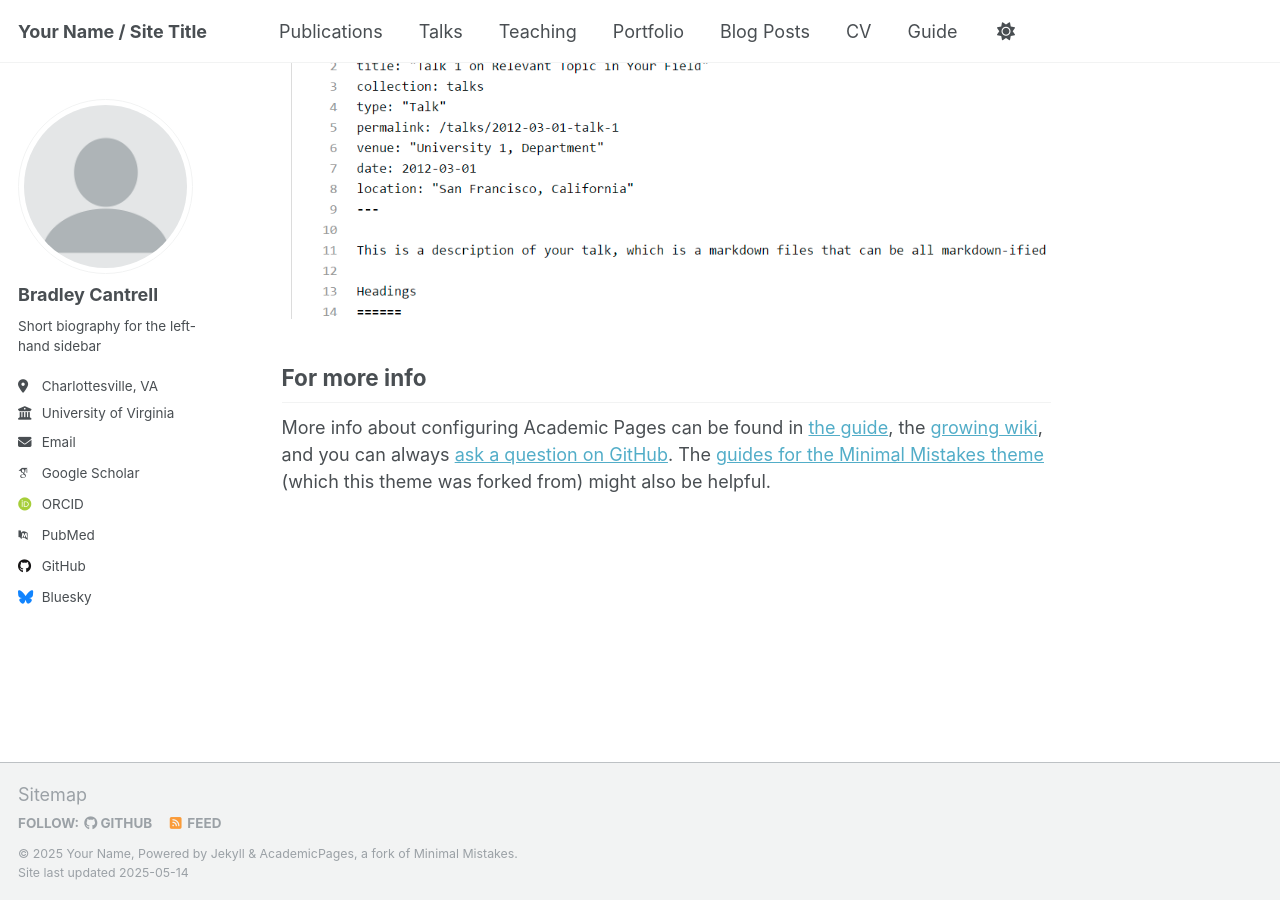
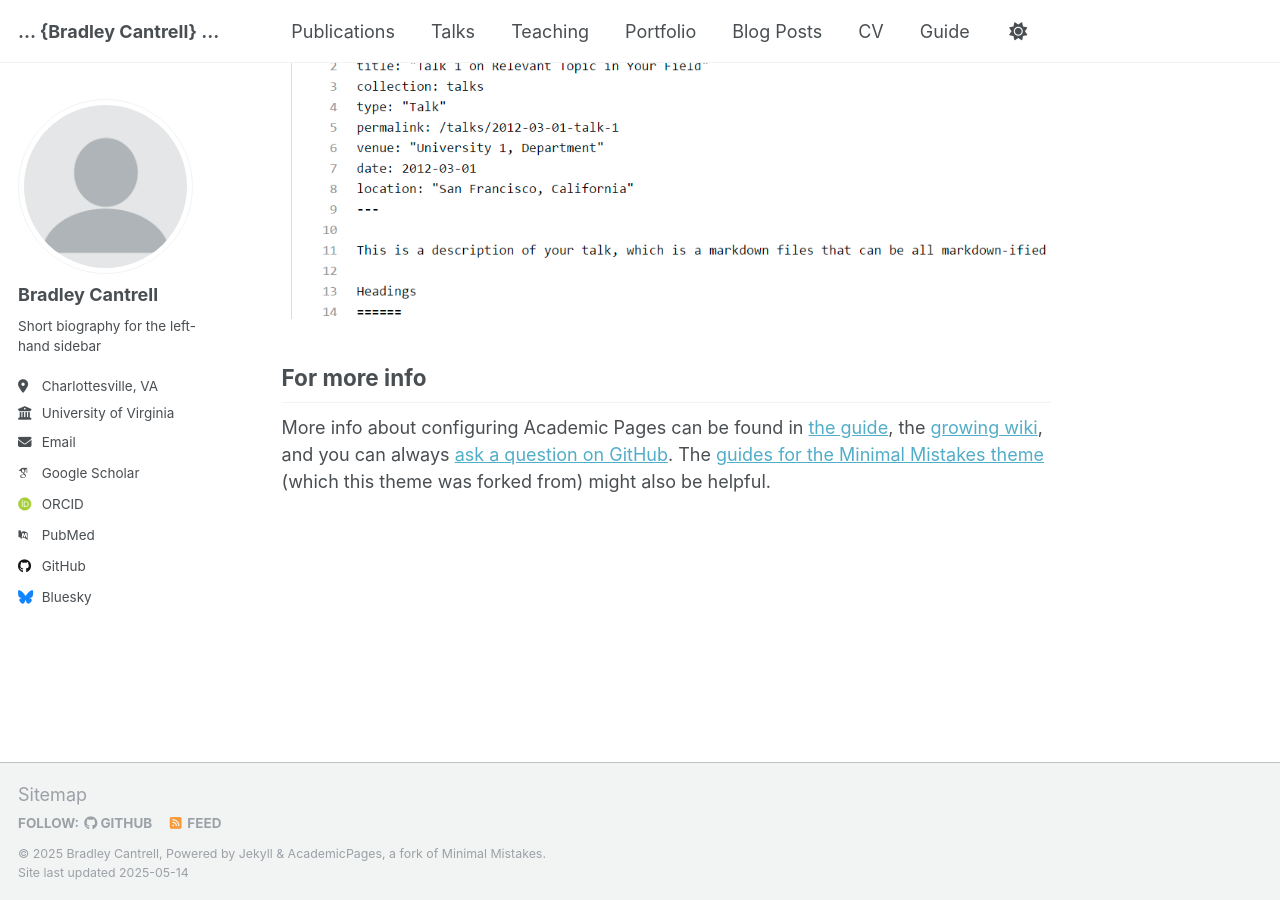
Before and after one commit to bradcantrell/bradcantrell.github.io, a Jekyll site: the page built from _pages/about.md, in a window 1280 px wide and 900 px high, scrolled down 2636 px. Built offline with Jekyll 4.4.1, drawn with Linux system fonts in a browser that asks for light colours; some web fonts are replaced.

Commit message:
Update _config.yml

```diff
--- a/_config.yml
+++ b/_config.yml
@@ -9,9 +9,9 @@
 # Basic Site Settings
 locale                   : "en-US"
 site_theme               : "default"
-title                    : "Your Name / Site Title"
+title                    : "... {Bradley Cantrell} ..."
 title_separator          : "-"
-name                     : &name "Your Name"
+name                     : &name "Bradley Cantrell"
 description              : &description "personal description"
 url                      : https://bradcantrell.github.io # the base hostname & protocol for your site e.g. "https://[your GitHub username].github.io" or if you already have some other page hosted on Github then use "https://[your GitHub username].github.io/[Your Repo Name]"
 baseurl                  : "" # the subpath of your site, e.g. "/blog"
```
